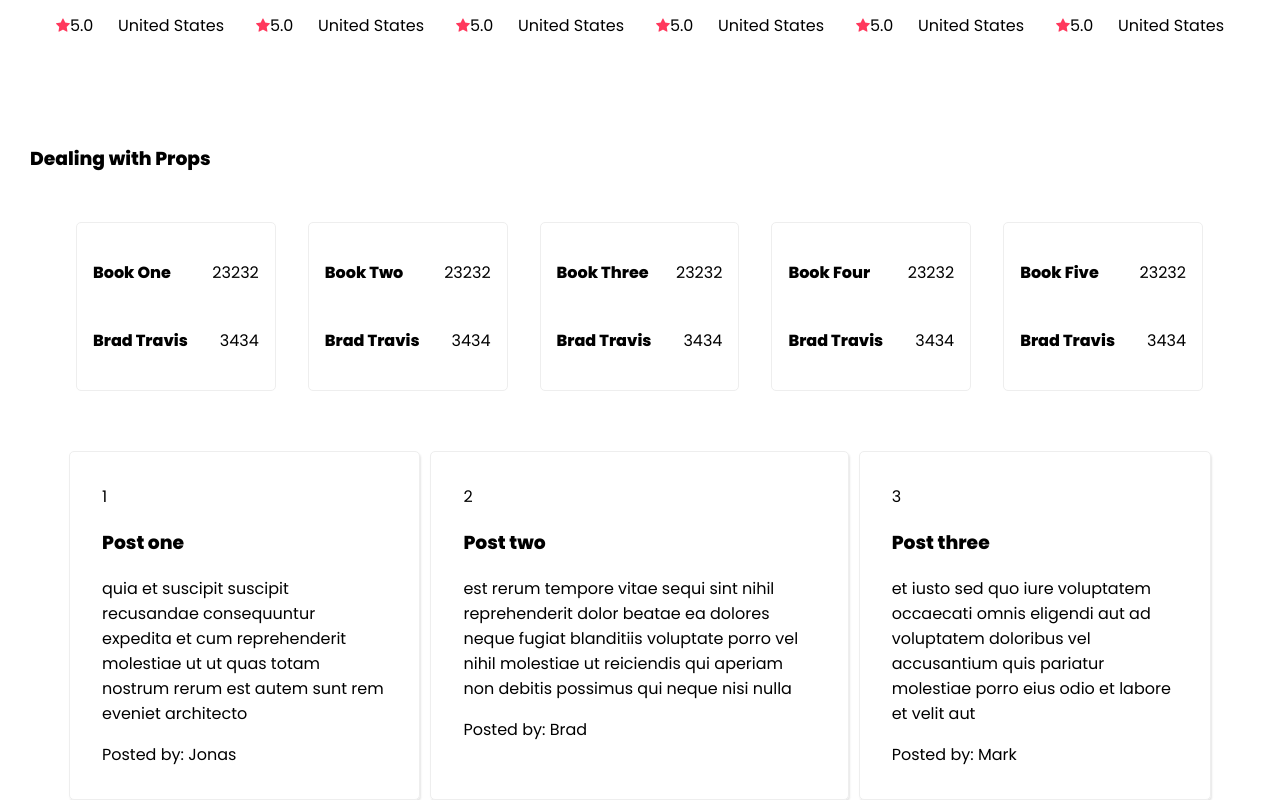
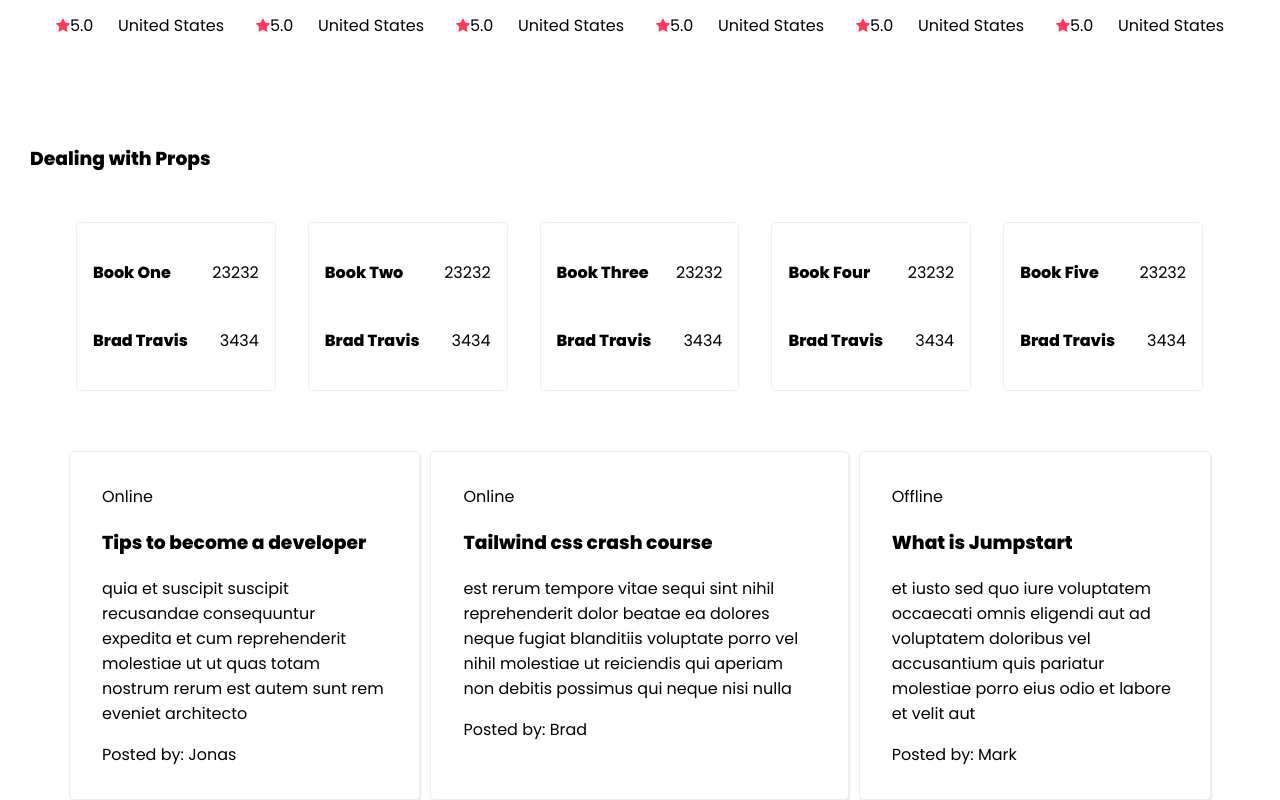
Before and after one commit to bilalhussain-dev/airbnb-exps, a React (Create React App) app: page / in a window 1280 px wide. Shown: the part 958-1758 px from the top of the page. Built offline with nearby package versions, Linux system fonts and the light colour scheme.

Commit message:
modified app

```diff
--- a/src/api-data/data.js
+++ b/src/api-data/data.js
@@ -2,19 +2,23 @@ export default [
     {
       "username": "Jonas",
       "id": 1,
-      "title": "Post one",
-      "body": "quia et suscipit\nsuscipit recusandae consequuntur expedita et cum\nreprehenderit molestiae ut ut quas totam\nnostrum rerum est autem sunt rem eveniet architecto"
+      "title": "Tips to become a developer",
+      "body": "quia et suscipit\nsuscipit recusandae consequuntur expedita et cum\nreprehenderit molestiae ut ut quas totam\nnostrum rerum est autem sunt rem eveniet architecto",
+      "online": true
     },
     {
       "username": "Brad",
       "id": 2,
-      "title": "Post two",
-      "body": "est rerum tempore vitae\nsequi sint nihil reprehenderit dolor beatae ea dolores neque\nfugiat blanditiis voluptate porro vel nihil molestiae ut reiciendis\nqui aperiam non debitis possimus qui neque nisi nulla"
+      "title": "Tailwind css crash course",
+      "body": "est rerum tempore vitae\nsequi sint nihil reprehenderit dolor beatae ea dolores neque\nfugiat blanditiis voluptate porro vel nihil molestiae ut reiciendis\nqui aperiam non debitis possimus qui neque nisi nulla",
+      "online": true
+
     },
     {
       "username": "Mark",
       "id": 3,
-      "title": "Post three",
-      "body": "et iusto sed quo iure\nvoluptatem occaecati omnis eligendi aut ad\nvoluptatem doloribus vel accusantium quis pariatur\nmolestiae porro eius odio et labore et velit aut"
+      "title": "What is Jumpstart",
+      "body": "et iusto sed quo iure\nvoluptatem occaecati omnis eligendi aut ad\nvoluptatem doloribus vel accusantium quis pariatur\nmolestiae porro eius odio et labore et velit aut",
+      "online": false
     }
 ]
--- a/src/components/Fake.js
+++ b/src/components/Fake.js
@@ -2,9 +2,20 @@ import React from 'react'
 // import data from '../api-data/data'
 
 function Fake({item}) {
+
+  let isOnline;
+  if(item.online === true) {
+    isOnline = 'Online'
+  } else {
+    isOnline = 'Offline'
+  };
+
+
   return (
-    <div>
-        <div className="id">{item.id}</div>
+    <div className='card-post'>
+        {isOnline && <div className='badge'>{isOnline}</div>}
+        {/* <span className='badge'></span> */}
+        {/* <div className="id">{item.id}</div> */}
         <h3>{item.title}</h3>
         <div className="post-body">
             <p>{item.body}</p>
```
